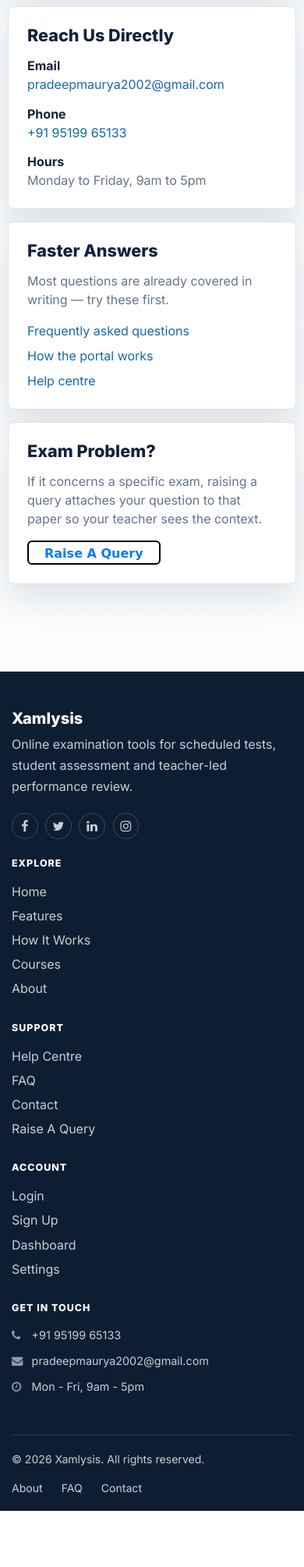
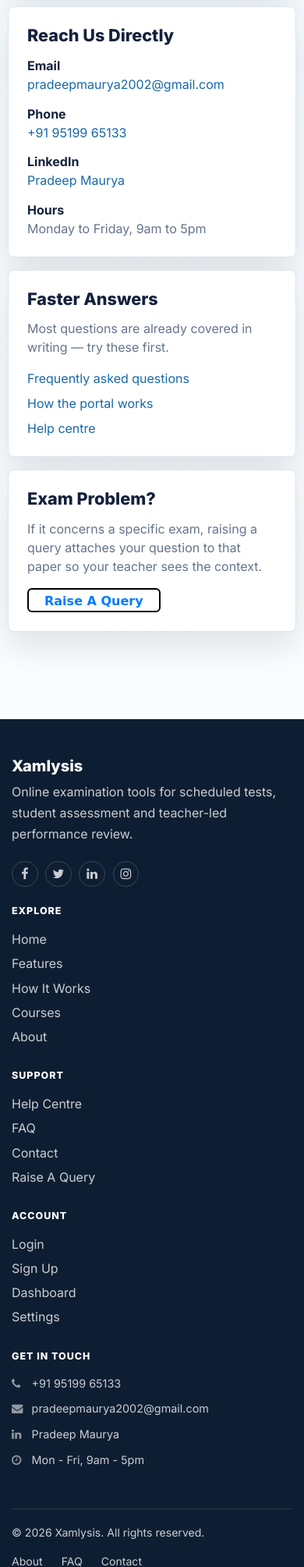
Before and after one commit to pradeepmaurya5133/Xamlysis, a Django app: page /contact/ in a window 390 px wide. Shown: the part 1103-3112 px from the top of the page at 78% size. Before the commit the page ends 3040 px from the top, so only its background shows below. Run offline with Django 3.2, Linux system fonts and the light colour scheme; parts of the project's set-up code (start-up, migrations or seed data) failed here and were passed over; some libraries are stand-ins or nearby versions; some web fonts are replaced.

Commit message:
Add the LinkedIn profile link to the footer and contact page
Wires the footer's LinkedIn icon to the real profile, adds a named link in the
footer's Get In Touch column, and lists it on the contact page beside the email
and phone. External links carry target="_blank" with rel="noopener noreferrer".

The trailing "?" on the supplied URL is dropped, leaving the canonical profile
address.

Co-Authored-By: Claude Opus 5 (1M context) <noreply@anthropic.com>

```diff
--- a/template/base1.html
+++ b/template/base1.html
@@ -98,7 +98,9 @@
             <span class="app-social" aria-label="Social links">
               <a href="#" aria-label="Facebook"><i class="fa fa-facebook"></i></a>
               <a href="#" aria-label="Twitter"><i class="fa fa-twitter"></i></a>
-              <a href="#" aria-label="LinkedIn"><i class="fa fa-linkedin"></i></a>
+              <a href="https://www.linkedin.com/in/pradeep-maurya-b82b5820b"
+                 target="_blank" rel="noopener noreferrer"
+                 aria-label="LinkedIn"><i class="fa fa-linkedin"></i></a>
               <a href="#" aria-label="Instagram"><i class="fa fa-instagram"></i></a>
             </span>
           </div>
@@ -140,6 +142,11 @@
                 <a href="mailto:pradeepmaurya2002@gmail.com">pradeepmaurya2002@gmail.com</a>
               </li>
               <li>
+                <i class="fa fa-linkedin" aria-hidden="true"></i>
+                <a href="https://www.linkedin.com/in/pradeep-maurya-b82b5820b"
+                   target="_blank" rel="noopener noreferrer">Pradeep Maurya</a>
+              </li>
+              <li>
                 <i class="fa fa-clock-o" aria-hidden="true"></i>
                 <span>Mon - Fri, 9am - 5pm</span>
               </li>
--- a/template/contact_page.html
+++ b/template/contact_page.html
@@ -66,6 +66,7 @@
         <h2 class="section-title">Reach Us Directly</h2>
         <p class="contact-line"><strong>Email</strong><br><a href="mailto:pradeepmaurya2002@gmail.com">pradeepmaurya2002@gmail.com</a></p>
         <p class="contact-line"><strong>Phone</strong><br><a href="tel:+919519965133">+91 95199 65133</a></p>
+        <p class="contact-line"><strong>LinkedIn</strong><br><a href="https://www.linkedin.com/in/pradeep-maurya-b82b5820b" target="_blank" rel="noopener noreferrer">Pradeep Maurya</a></p>
         <p class="contact-line mb-0"><strong>Hours</strong><br>Monday to Friday, 9am to 5pm</p>
       </article>
 
```
